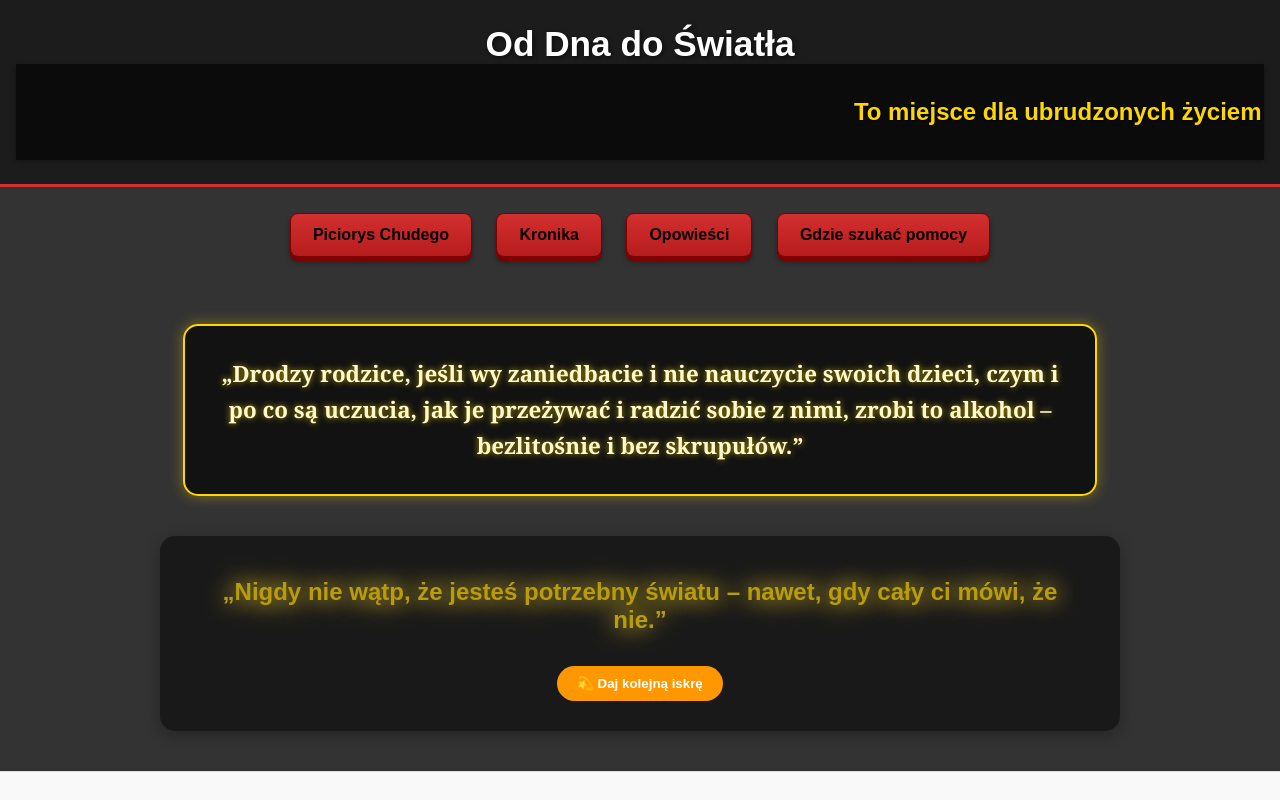
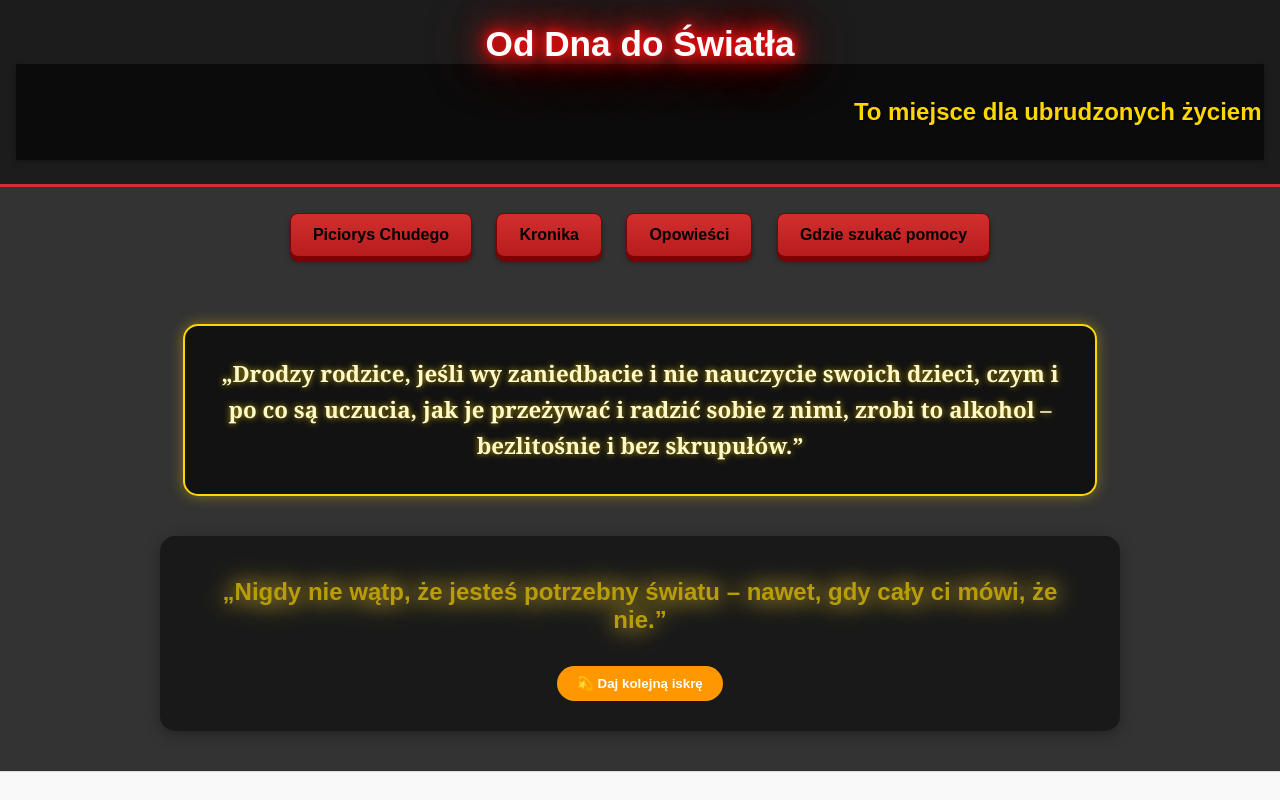
Before and after one commit to swiatlo-zmroki/Iskierka-nadzieji, a website: page index.html in a window 1280 px wide. Shown: the top 800 px of the page. Drawn offline with Linux system fonts and the light colour scheme; a script that the page names is missing.

Commit message:
Update index.html

```diff
--- a/index.html
+++ b/index.html
@@ -16,7 +16,17 @@
       text-align: center;
       font-family: sans-serif;
     }
-    h1 { font-size: 2.5em; text-shadow: 2px 2px 4px rgba(0,0,0,0.5); }
+    h1 {
+      font-size: 3.5em;
+      text-shadow: 0 0 5px #ff0000, 0 0 10px #ff0000, 0 0 20px #ff0000, 0 0 40px #d32f2f, 0 0 80px #d32f2f;
+      color: #fff;
+      animation: pulse-red 2s infinite alternate;
+      margin-top: 40px;
+    }
+    @keyframes pulse-red {
+      from { text-shadow: 0 0 5px #ff4d4d, 0 0 10px #ff4d4d, 0 0 15px #ff4d4d, 0 0 20px #d32f2f, 0 0 35px #d32f2f; }
+      to { text-shadow: 0 0 10px #ff0000, 0 0 20px #ff0000, 0 0 30px #ff0000, 0 0 40px #b71c1c, 0 0 70px #b71c1c; }
+    }
     .scrolling-subtitle-container { width: 100%; overflow: hidden; background-color: rgba(0, 0, 0, 0.6); padding: 10px 0; box-shadow: 0 2px 5px rgba(0,0,0,0.3); }
     .special-subtitle { font-size: 1.5em; font-weight: bold; color: #ffd700; text-shadow: 1px 1px 2px #000; white-space: nowrap; display: inline-block; padding-left: 100%; animation: scroll-text 25s linear infinite; }
     @keyframes scroll-text { 0% { transform: translateX(0); } 100% { transform: translateX(-100%); } }
```
